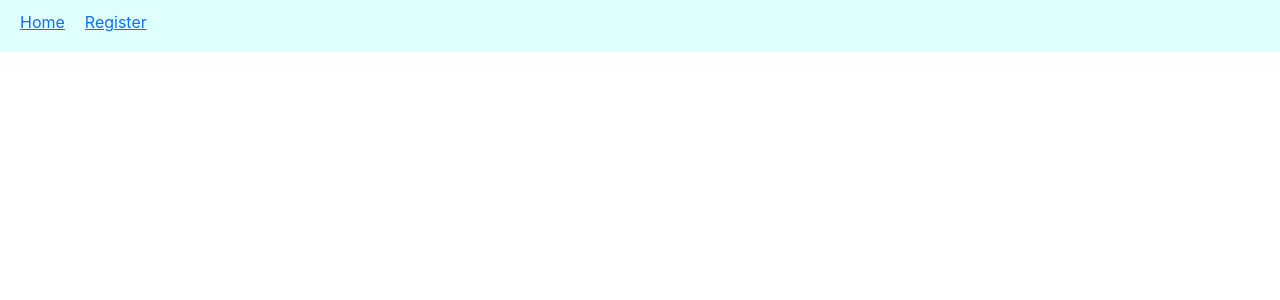
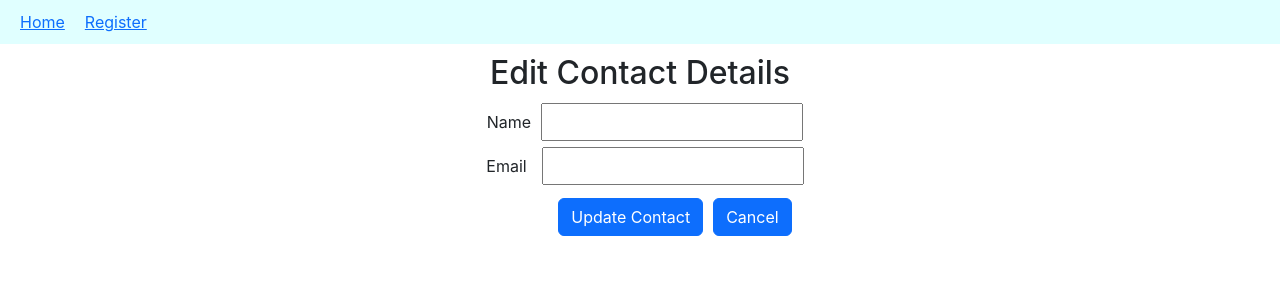
Before and after one commit to Pooja-Manvani/demo-app, a React (Create React App) app: page /editContact/1 in a window 1280 px wide. Before the commit this address had no page. Shown: the top 300 px of the page. Built offline with nearby package versions, Linux system fonts and the light colour scheme; no server answers.

Commit message:
feat:Edit,Delete,Add contacts

```diff
--- a/src/App.js
+++ b/src/App.js
@@ -1,7 +1,8 @@
 import { Route, Routes } from 'react-router-dom';
-import { Register } from './components/Register';
+import  Register  from './components/Register';
 import  ContactsList  from './components/ContactsList'
 import { Navbar } from './components/Navbar';
+import EditContact from './components/EditContact';
 
 
 function App() {
@@ -12,7 +13,7 @@ function App() {
 
        <Route path='register' element={<Register/>} > </Route>
        <Route path='contactsList' element={<ContactsList/>} > </Route>
-
+       <Route path='editContact/:id' element={<EditContact/>} > </Route>
     </Routes></>
   );
 }
--- a/src/api/axios.js
+++ b/src/api/axios.js
@@ -1,9 +1,22 @@
 import axios from "axios";
 
-const url = 'http://localhost:3000';
+const url = 'http://localhost:3000/Contacts';
 
-export const getContactsList = async () => {
-    // id = id || '';
+export const getContactsList = async (id) => {
+    id = id || '';
     console.log(url);
-    return await axios.get(`${url}/Contacts`);
+    return await axios.get(`${url}/${id}`);
 }
+
+export const addUser = async (user) => {
+    debugger
+    return await axios.post(url,user);
+}
+
+export const editContact = async (id,user) => {
+    return await axios.put(`${url}/${id}`, user);
+}
+
+export const deleteContact = async (id) => {
+    return await axios.delete(`${url}/${id}`)
+}
--- a/src/components/ContactsList.js
+++ b/src/components/ContactsList.js
@@ -1,5 +1,8 @@
 import React, { useEffect, useState } from "react";
-import { getContactsList } from "../api/axios";
+import { Button } from "react-bootstrap";
+import { useNavigate } from "react-router-dom";
+import { deleteContact, getContactsList } from "../api/axios";
+
 
 const ContactsList = () => {
 
@@ -8,44 +11,50 @@ const ContactsList = () => {
     getContacts();
   }, []);
 
+  const navigate = useNavigate();
+
   const getContacts = async () => {
     const response = await getContactsList();
     console.log(response.data);
     setContactsList(response.data);
   };
 
+  const deleteData = async (id) => {
+    await deleteContact(id);
+
+    getContacts();
+}
+
   return (
-    <table >
-      <thead>
+    <table style={{width:'100%', padding:5}}>
+      <thead style={{padding:5}}>
         <tr >
-          <td>ID</td>
-          <td>Name</td>
-          <td>Email</td>
-          <td></td>
+          <td style={{padding:5,textAlign:'center',fontWeight:'bold',border:'1px solid lightgrey'}}>ID</td>
+          <td style={{padding:5,textAlign:'center',fontWeight:'bold',border:'1px solid lightgrey'}}>Name</td>
+          <td style={{padding:5,textAlign:'center',fontWeight:'bold',border:'1px solid lightgrey'}}>Email</td>
+          <td style={{padding:5,textAlign:'center',fontWeight:'bold',border:'1px solid lightgrey'}}>Action</td>
         </tr>
       </thead>
       <tbody>
         {contactsList?.map((data) => (
           <tr key={data.id}>
-            <td>{data.id}</td>
-            <td>{data.name}</td>
-            <td>{data.email}</td>
-            <td>
-              <button
-                variant="contained"
-                color="primary"
-                style={{ margin: "0px 20px" }}
-                to={`/edit/${data.id}`}
+            <td style={{padding:5,textAlign:'center',border:'1px solid lightgrey'}}>{data.id}</td>
+            <td style={{padding:5,textAlign:'center',border:'1px solid lightgrey'}}>{data.name}</td>
+            <td style={{padding:5,textAlign:'center',border:'1px solid lightgrey'}}>{data.email}</td>
+            <td style={{padding:5,textAlign:'center',border:'1px solid lightgrey'}}>
+
+              <Button
+                onClick={() => navigate(`/editContact/${data.id}`)}
               >
                 Edit
-              </button>
-              <button
-                variant="contained"
-                color="secondary"
+              </Button>
+              <Button
+                onClick={() => deleteData(data.id)}
                 style={{ margin: "0px 20px" }}
               >
-                Cancel
-              </button>
+                Delete
+              </Button>
+
             </td>
           </tr>
         ))}
--- /dev/null
+++ b/src/components/EditContact.js
@@ -0,0 +1,96 @@
+import React, { useState, useEffect } from "react";
+import { Button } from "react-bootstrap";
+import { useNavigate, useParams } from "react-router-dom";
+import { editContact, getContactsList } from "../api/axios";
+
+const initialValue = {
+  name: "",
+  email: "",
+};
+
+const EditContact = () => {
+  const [user, setUser] = useState(initialValue);
+
+  const { name, email } = user;
+
+  const { id } = useParams();
+
+  useEffect(() => {
+    loadContactData();
+  },[]);
+
+  const loadContactData = async () => {
+    await getContactsList(id).then((res) => {
+      if (res) {
+        setUser({
+          name: res.data.name,
+          email: res.data.email,
+        });
+      }
+    });
+  };
+
+  const navigate = useNavigate();
+
+  const onValueChange = (e) => {
+    setUser({ ...user, [e.target.name]: e.target.value });
+  };
+
+  const editContactDetails = async () => {
+    await editContact(id, user).then((res) => {
+      if (res) {
+        navigate("/contactsList");
+      }
+    });
+  };
+
+  return (
+    <div
+      style={{
+        padding: 10,
+        flex: 1,
+        justifyItems: "center",
+        alignItems: "center",
+      }}
+    >
+      <h2>Edit Contact Details</h2>
+      <div>
+        <label style={{ padding: 10 }}>Name</label>
+        <input
+          style={{ padding: 5 }}
+          onChange={(e) => onValueChange(e)}
+          name="name"
+          value={name}
+        />
+      </div>
+
+      <div>
+        <label style={{ padding: 10 }}>Email</label>
+        <input
+          style={{ padding: 5, marginLeft: 5 }}
+          onChange={(e) => onValueChange(e)}
+          name="email"
+          value={email}
+        />
+      </div>
+
+      <div style={{ paddingTop: 10, paddingLeft: 60 }}>
+        <Button
+          style={{ marginLeft: 10, marginBottom: 5 }}
+          onClick={() => editContactDetails()}
+        >
+          Update Contact{" "}
+        </Button>
+
+        <Button
+          style={{ marginLeft: 10, marginBottom: 5 }}
+          onClick={() => navigate("/contactsList")}
+        >
+          Cancel
+        </Button>
+      </div>
+    </div>
+  );
+};
+
+export default EditContact;
--- a/src/components/Navbar.js
+++ b/src/components/Navbar.js
@@ -1,16 +1,11 @@
 import { NavLink } from "react-router-dom"
-import { useParams } from "react-router-dom"
-
 
 export const Navbar = () => {
-    const params = useParams();
-    console.log(params);
+
     return (
         <nav style={{padding:10,backgroundColor:'lightcyan'}}>
             <NavLink to='contactsList' style={{padding:10}}>Home</NavLink>
-            <NavLink to='/register' style={{padding:10}}>Register</NavLink>
-
-            <h2>{window.location.params}</h2>
+            <NavLink to='register' style={{padding:10}}>Register</NavLink>
         </nav>
     )
 }
--- a/src/components/Register.js
+++ b/src/components/Register.js
@@ -1,3 +1,74 @@
-export const Register = () => {
-    return <div> Register page</div>
-}
+import React, { useState } from "react";
+import { addUser } from "../api/axios";
+import { Button } from "react-bootstrap";
+// import { unstable_HistoryRouter } from "react-router-dom";
+import { useNavigate } from "react-router-dom";
+
+const initialValue = {
+  name: "",
+  email: "",
+};
+
+const Register = () => {
+  const [user, setUser] = useState(initialValue);
+  const { name, email } = user;
+
+  // const history = unstable_HistoryRouter();
+
+  const navigate = useNavigate();
+  const onValueChange = (e) => {
+    setUser({ ...user, [e.target.name]: e.target.value });
+    console.log(user);
+  };
+
+  const addUserDetails = async () => {
+    await addUser(user).then((res)=>{
+        if(res){
+            navigate("/contactsList");
+        }
+    });
+  };
+
+  return (
+    <div style={{ padding: 10, flex:1, justifyItems:'center',alignItems:'center' }}>
+     <h2>Add Contact Details</h2>
+      <div>
+        <label style={{ padding: 10 }}>Name</label>
+        <input
+          style={{ padding: 5 }}
+          onChange={(e) => onValueChange(e)}
+          name="name"
+          value={name}
+        />
+      </div>
+
+      <div>
+        <label style={{ padding: 10 }}>Email</label>
+        <input
+          style={{ padding: 5, marginLeft:5 }}
+          onChange={(e) => onValueChange(e)}
+          name="email"
+          value={email}
+        />
+      </div>
+
+        <div style={{paddingTop:10,paddingLeft:60}}>
+                <Button
+                style={{ marginLeft: 10, marginBottom: 5 }}
+                onClick={() => addUserDetails()}
+            >
+                Add User{" "}
+            </Button>
+
+            <Button
+                style={{ marginLeft: 10, marginBottom: 5 }}
+                onClick={() => navigate("/contactsList")}
+            >
+                Cancel
+            </Button>
+        </div>
+    </div>
+  );
+};
+
+export default Register;
--- a/src/database/db.json
+++ b/src/database/db.json
@@ -1,19 +1,29 @@
 {
   "Contacts": [
     {
-            "id": 1,
-            "name":"pooja manvani",
-            "email":"poo@bdcb.com"
-        },
-        {
       "id": 2,
-            "name":"raju manvani",
-            "email":"raju@bdcb.com"
+      "name": "raju manvani",
+      "email": "raju@bdcb.com"
     },
     {
       "id": 3,
-            "name":"dhanu manvani",
-            "email":"dhanu@bdcb.com"
+      "name": "dhanu manvani",
+      "email": "dhanu@bdcb.com"
+    },
+    {
+      "name": "hiren tandel",
+      "email": "hiren.tandel@1rivet.com",
+      "id": 6
+    },
+    {
+      "name": "xoxo",
+      "email": "pooja.manvani@1rivet.com",
+      "id": 7
+    },
+    {
+      "name": "JIGAR",
+      "email": "bhanushali",
+      "id": 9
     }
   ]
 }
```
Lines whose indentation alone changed are shown as unchanged.
